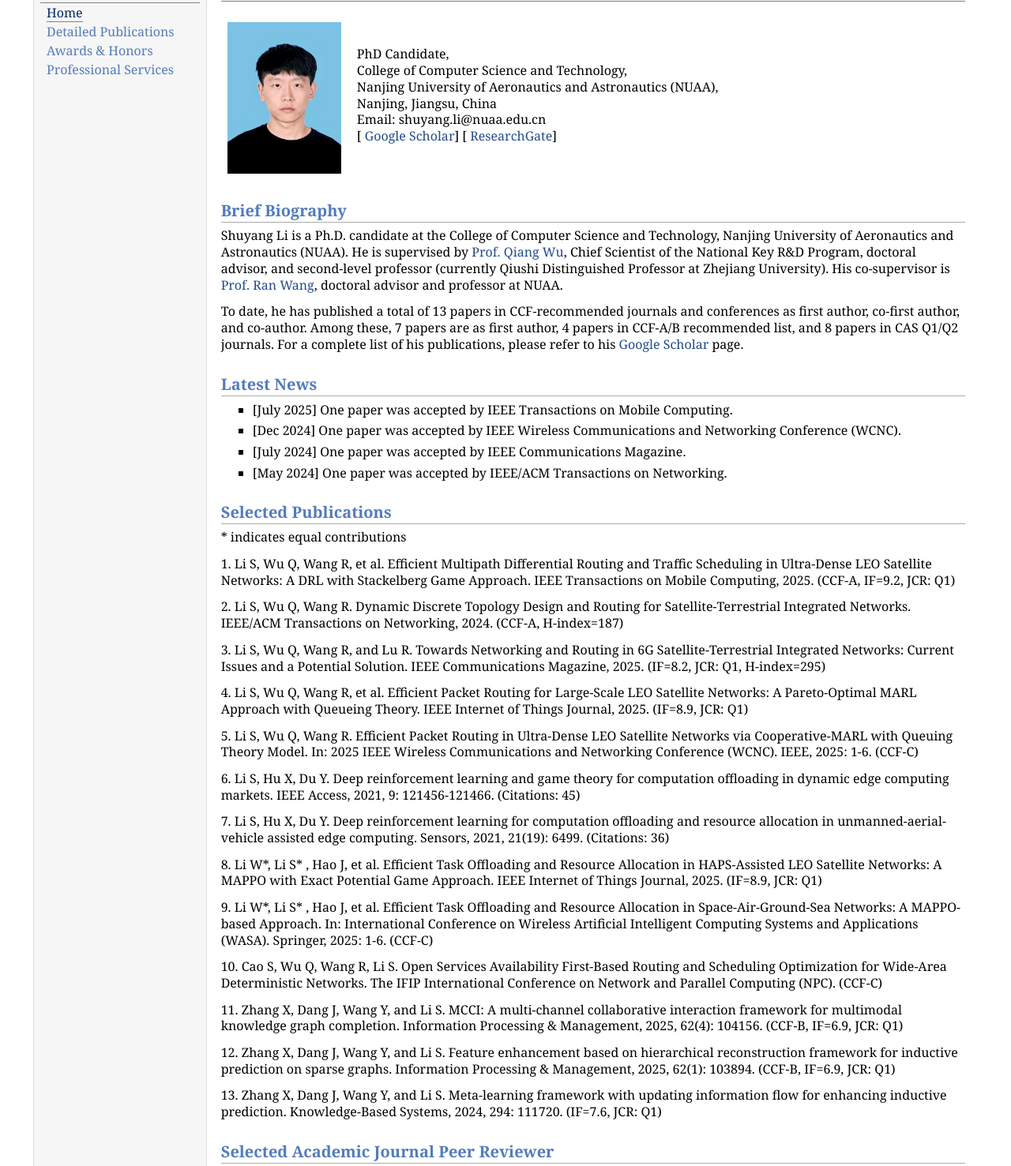
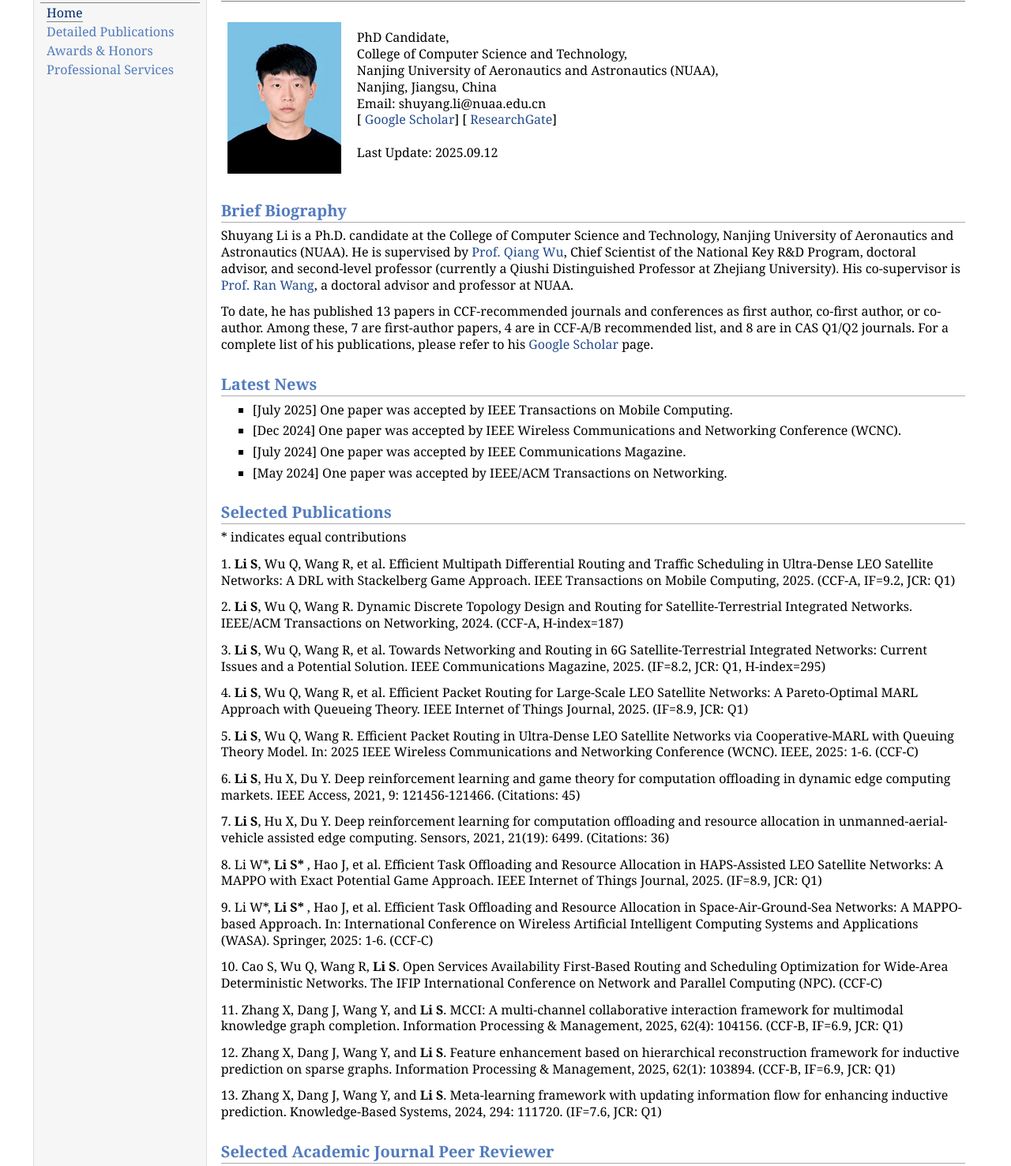
Before and after one commit to Bruce-Lee-ttys000/Bruce-Lee-ttys000.github.io, a plain HTML site: page index.html in a window 1280 px wide. Shown: the part 48-1525 px from the top of the page at 79% size. Drawn offline with Linux system fonts and the light colour scheme.

Commit message:
“20250912修改”

```diff
--- a/index.html
+++ b/index.html
@@ -29,18 +29,17 @@ Nanjing University of Aeronautics and Astronautics (NUAA),<br />
 Nanjing, Jiangsu, China <br />
 Email: shuyang.li@nuaa.edu.cn <br />
 [ <a href="https://scholar.google.com.hk/citations?user=WGHeYmcAAAAJ&amp;hl=zh-CN">Google Scholar</a>]
-[ <a href="https://www.researchgate.net/profile/Shuyang-Li-5/research">ResearchGate</a>]</p>
+[ <a href="https://www.researchgate.net/profile/Shuyang-Li-5/research">ResearchGate</a>]
+<br />
+<br />
+Last Update: 2025.09.12</p>
 </td></tr></table>
 <h2>Brief Biography</h2>
-<p>Shuyang Li is a Ph.D. candidate at the College of Computer Science and Technology,
-Nanjing University of Aeronautics and Astronautics (NUAA).
-He is supervised by <a href="https://person.zju.edu.cn/0025078">Prof. Qiang Wu</a>,
-Chief Scientist of the National Key R&amp;D Program, doctoral advisor, and second-level professor
-(currently Qiushi Distinguished Professor at Zhejiang University).
-His co-supervisor is <a href="https://faculty.nuaa.edu.cn/wangran/zh_CN/index.htm">Prof. Ran Wang</a>,
-doctoral advisor and professor at NUAA.</p>
-<p>To date, he has published a total of 13 papers in CCF-recommended journals and conferences as first author, co-first author, and co-author.
-Among these, 7 papers are as first author, 4 papers in CCF-A/B recommended list, and 8 papers in CAS Q1/Q2 journals.
+<p>Shuyang Li is a Ph.D. candidate at the College of Computer Science and Technology, Nanjing University of Aeronautics and Astronautics (NUAA).
+He is supervised by <a href="https://person.zju.edu.cn/0025078">Prof. Qiang Wu</a>, Chief Scientist of the National Key R&amp;D Program, doctoral advisor, and second-level professor (currently a Qiushi Distinguished Professor at Zhejiang University).
+His co-supervisor is <a href="https://faculty.nuaa.edu.cn/wangran/zh_CN/index.htm">Prof. Ran Wang</a>, a doctoral advisor and professor at NUAA.</p>
+<p>To date, he has published 13 papers in CCF-recommended journals and conferences as first author, co-first author, or co-author.
+Among these, 7 are first-author papers, 4 are in CCF-A/B recommended list, and 8 are in CAS Q1/Q2 journals.
 For a complete list of his publications, please refer to his <a href="https://scholar.google.com.hk/citations?user=WGHeYmcAAAAJ&amp;hl=zh-CN">Google Scholar</a> page.</p>
 <h2>Latest News</h2>
 <ul>
@@ -55,19 +54,19 @@ For a complete list of his publications, please refer to his <a href="https://sc
 </ul>
 <h2>Selected Publications</h2>
 <p>* indicates equal contributions</p>
-<p>1. <b></b>Li S<b></b>, Wu Q, Wang R, et al. Efficient Multipath Differential Routing and Traffic Scheduling in Ultra-Dense LEO Satellite Networks: A DRL with Stackelberg Game Approach. IEEE Transactions on Mobile Computing, 2025. (CCF-A, IF=9.2, JCR: Q1)</p>
-<p>2. <b></b>Li S<b></b>, Wu Q, Wang R. Dynamic Discrete Topology Design and Routing for Satellite-Terrestrial Integrated Networks. IEEE/ACM Transactions on Networking, 2024. (CCF-A, H-index=187)</p>
-<p>3. <b></b>Li S<b></b>, Wu Q, Wang R, and Lu R. Towards Networking and Routing in 6G Satellite-Terrestrial Integrated Networks: Current Issues and a Potential Solution. IEEE Communications Magazine, 2025. (IF=8.2, JCR: Q1, H-index=295)</p>
-<p>4. <b></b>Li S<b></b>, Wu Q, Wang R, et al. Efficient Packet Routing for Large-Scale LEO Satellite Networks: A Pareto-Optimal MARL Approach with Queueing Theory. IEEE Internet of Things Journal, 2025. (IF=8.9, JCR: Q1)</p>
-<p>5. <b></b>Li S<b></b>, Wu Q, Wang R. Efficient Packet Routing in Ultra-Dense LEO Satellite Networks via Cooperative-MARL with Queuing Theory Model. In: 2025 IEEE Wireless Communications and Networking Conference (WCNC). IEEE, 2025: 1-6. (CCF-C)</p>
-<p>6. <b></b>Li S<b></b>, Hu X, Du Y. Deep reinforcement learning and game theory for computation offloading in dynamic edge computing markets. IEEE Access, 2021, 9: 121456-121466. (Citations: 45)</p>
-<p>7. <b></b>Li S<b></b>, Hu X, Du Y. Deep reinforcement learning for computation offloading and resource allocation in unmanned-aerial-vehicle assisted edge computing. Sensors, 2021, 21(19): 6499. (Citations: 36)</p>
-<p>8. Li W*, <b></b> Li S* <b></b>, Hao J, et al. Efficient Task Offloading and Resource Allocation in HAPS-Assisted LEO Satellite Networks: A MAPPO with Exact Potential Game Approach. IEEE Internet of Things Journal, 2025. (IF=8.9, JCR: Q1)</p>
-<p>9. Li W*, <b></b> Li S* <b></b>, Hao J, et al. Efficient Task Offloading and Resource Allocation in Space-Air-Ground-Sea Networks: A MAPPO-based Approach. In: International Conference on Wireless Artificial Intelligent Computing Systems and Applications (WASA). Springer, 2025: 1-6. (CCF-C)</p>
-<p>10. Cao S, Wu Q, Wang R, <b></b>Li S<b></b>. Open Services Availability First-Based Routing and Scheduling Optimization for Wide-Area Deterministic Networks. The IFIP International Conference on Network and Parallel Computing (NPC). (CCF-C)</p>
-<p>11. Zhang X, Dang J, Wang Y, and <b></b>Li S<b></b>. MCCI: A multi-channel collaborative interaction framework for multimodal knowledge graph completion. Information Processing &amp; Management, 2025, 62(4): 104156. (CCF-B, IF=6.9, JCR: Q1)</p>
-<p>12. Zhang X, Dang J, Wang Y, and <b></b>Li S<b></b>. Feature enhancement based on hierarchical reconstruction framework for inductive prediction on sparse graphs. Information Processing &amp; Management, 2025, 62(1): 103894. (CCF-B, IF=6.9, JCR: Q1)</p>
-<p>13. Zhang X, Dang J, Wang Y, and <b></b>Li S<b></b>. Meta-learning framework with updating information flow for enhancing inductive prediction. Knowledge-Based Systems, 2024, 294: 111720. (IF=7.6, JCR: Q1)</p>
+<p>1. <b>Li S</b>, Wu Q, Wang R, et al. Efficient Multipath Differential Routing and Traffic Scheduling in Ultra-Dense LEO Satellite Networks: A DRL with Stackelberg Game Approach. IEEE Transactions on Mobile Computing, 2025. (CCF-A, IF=9.2, JCR: Q1)</p>
+<p>2. <b>Li S</b>, Wu Q, Wang R. Dynamic Discrete Topology Design and Routing for Satellite-Terrestrial Integrated Networks. IEEE/ACM Transactions on Networking, 2024. (CCF-A, H-index=187)</p>
+<p>3. <b>Li S</b>, Wu Q, Wang R, et al. Towards Networking and Routing in 6G Satellite-Terrestrial Integrated Networks: Current Issues and a Potential Solution. IEEE Communications Magazine, 2025. (IF=8.2, JCR: Q1, H-index=295)</p>
+<p>4. <b>Li S</b>, Wu Q, Wang R, et al. Efficient Packet Routing for Large-Scale LEO Satellite Networks: A Pareto-Optimal MARL Approach with Queueing Theory. IEEE Internet of Things Journal, 2025. (IF=8.9, JCR: Q1)</p>
+<p>5. <b>Li S</b>, Wu Q, Wang R. Efficient Packet Routing in Ultra-Dense LEO Satellite Networks via Cooperative-MARL with Queuing Theory Model. In: 2025 IEEE Wireless Communications and Networking Conference (WCNC). IEEE, 2025: 1-6. (CCF-C)</p>
+<p>6. <b>Li S</b>, Hu X, Du Y. Deep reinforcement learning and game theory for computation offloading in dynamic edge computing markets. IEEE Access, 2021, 9: 121456-121466. (Citations: 45)</p>
+<p>7. <b>Li S</b>, Hu X, Du Y. Deep reinforcement learning for computation offloading and resource allocation in unmanned-aerial-vehicle assisted edge computing. Sensors, 2021, 21(19): 6499. (Citations: 36)</p>
+<p>8. Li W*, <b>Li S* </b>, Hao J, et al. Efficient Task Offloading and Resource Allocation in HAPS-Assisted LEO Satellite Networks: A MAPPO with Exact Potential Game Approach. IEEE Internet of Things Journal, 2025. (IF=8.9, JCR: Q1)</p>
+<p>9. Li W*, <b>Li S* </b>, Hao J, et al. Efficient Task Offloading and Resource Allocation in Space-Air-Ground-Sea Networks: A MAPPO-based Approach. In: International Conference on Wireless Artificial Intelligent Computing Systems and Applications (WASA). Springer, 2025: 1-6. (CCF-C)</p>
+<p>10. Cao S, Wu Q, Wang R, <b>Li S</b>. Open Services Availability First-Based Routing and Scheduling Optimization for Wide-Area Deterministic Networks. The IFIP International Conference on Network and Parallel Computing (NPC). (CCF-C)</p>
+<p>11. Zhang X, Dang J, Wang Y, and <b>Li S</b>. MCCI: A multi-channel collaborative interaction framework for multimodal knowledge graph completion. Information Processing &amp; Management, 2025, 62(4): 104156. (CCF-B, IF=6.9, JCR: Q1)</p>
+<p>12. Zhang X, Dang J, Wang Y, and <b>Li S</b>. Feature enhancement based on hierarchical reconstruction framework for inductive prediction on sparse graphs. Information Processing &amp; Management, 2025, 62(1): 103894. (CCF-B, IF=6.9, JCR: Q1)</p>
+<p>13. Zhang X, Dang J, Wang Y, and <b>Li S</b>. Meta-learning framework with updating information flow for enhancing inductive prediction. Knowledge-Based Systems, 2024, 294: 111720. (IF=7.6, JCR: Q1)</p>
 <h2>Selected Academic Journal Peer Reviewer</h2>
 <ul>
 <li><p>IEEE/ACM Transactions on Networking (CCF-A)</p>
@@ -98,12 +97,8 @@ For a complete list of his publications, please refer to his <a href="https://sc
 <ul>
 <li><p>[Ph.D.] College of Computer Science and Technology, Nanjing University of Aeronautics and Astronautics, Software Engineering, 2022 - 2026</p>
 </li>
-</ul>
-<ul>
 <li><p>[M.S.] College of Electronic and Information Engineering, Lanzhou Jiaotong University, Software Engineering, 2019 - 2022</p>
 </li>
-</ul>
-<ul>
 <li><p>[B.S.] College of Engineering and Business, Anhui University of Technology, Software Engineering, 2015 - 2019</p>
 </li>
 </ul>
@@ -124,20 +119,28 @@ For a complete list of his publications, please refer to his <a href="https://sc
 <li><p>Game Theory</p>
 </li>
 </ul>
-<h2>Reference</h2>
+<h2>References</h2>
 <p><a href="https://rccccc-95.github.io/index.html">Dr. Chao Ren</a> <br />
-Wallenberg-NTU Presidential Researcher (Forskare) <br />
+Wallenberg-NTU Presidential Researcher <br />
 Department of Intelligent Systems <br />
 School of Electrical Engineering and Computer Science <br />
 KTH Royal Institute of Technology, Sweden <br /></p>
 <p><a href="http://inet-nuaa.cn/kunzhu/">Prof. Kun Zhu</a> <br />
+Doctoral Supervisor, Professor <br />
 College of Computer Science and Technology, <br />
-Nanjing University of Aeronautics and Astronautics (NUAA),<br />
+Nanjing University of Aeronautics and Astronautics,<br />
 Nanjing, Jiangsu, China <br /></p>
 <p><a href="https://www.smilinnet.com/changyan/">Prof. Changyan Yi</a> <br />
+Doctoral Supervisor, Professor <br />
 College of Computer Science and Technology, <br />
-Nanjing University of Aeronautics and Astronautics (NUAA),<br />
-Nanjing, Jiangsu, China </p>
+Nanjing University of Aeronautics and Astronautics,<br />
+Nanjing, Jiangsu, China <br /></p>
+<h2>Visitor Map</h2>
+<p>{rawhtml}
+&lt;a href=&ldquo;https:<i></i>mapmyvisitors.com<i>web</i>1bzam&rdquo; title=&ldquo;Visit tracker&rdquo;&gt;
+&lt;img src=&ldquo;https:<i></i>mapmyvisitors.com<i>map.png?d=RwdKNaZds8rCeY8mgt9ez8WxWfBci-3z5rRke7bdya4&amp;cl=ffffff&rdquo; alt=&ldquo;Visitor Map&rdquo; </i>&gt;
+&lt;/a&gt;</p>
+<p>{endrawhtml}</p>
 </td>
 </tr>
 </table>
```
Also changed, not shown: awards.html (+1 -1 lines), 2 other files.
